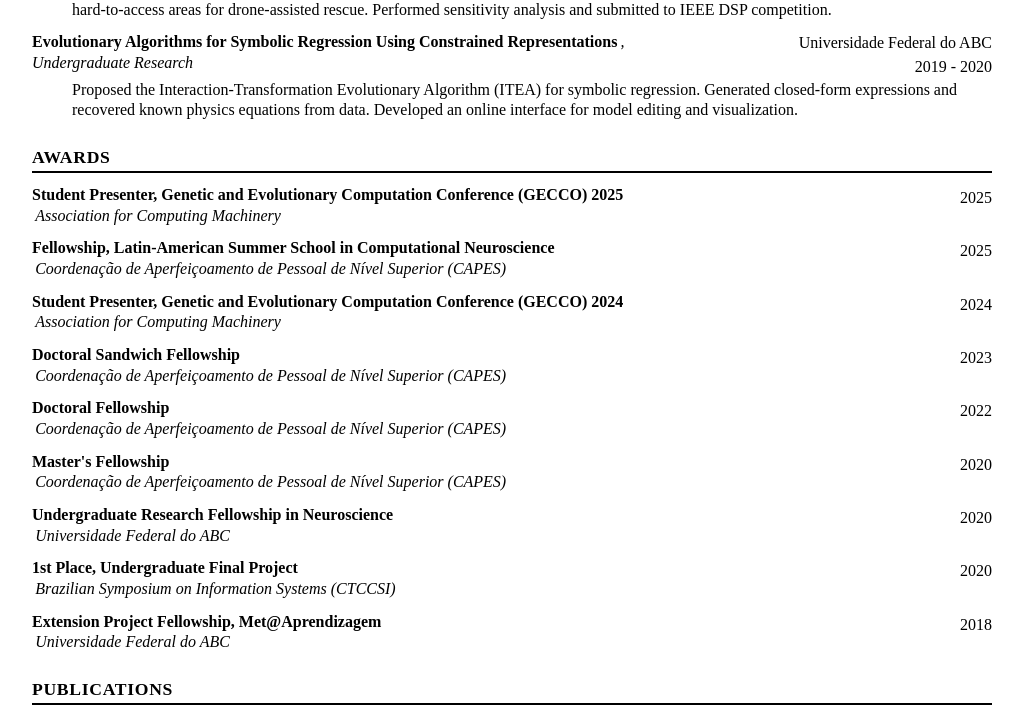
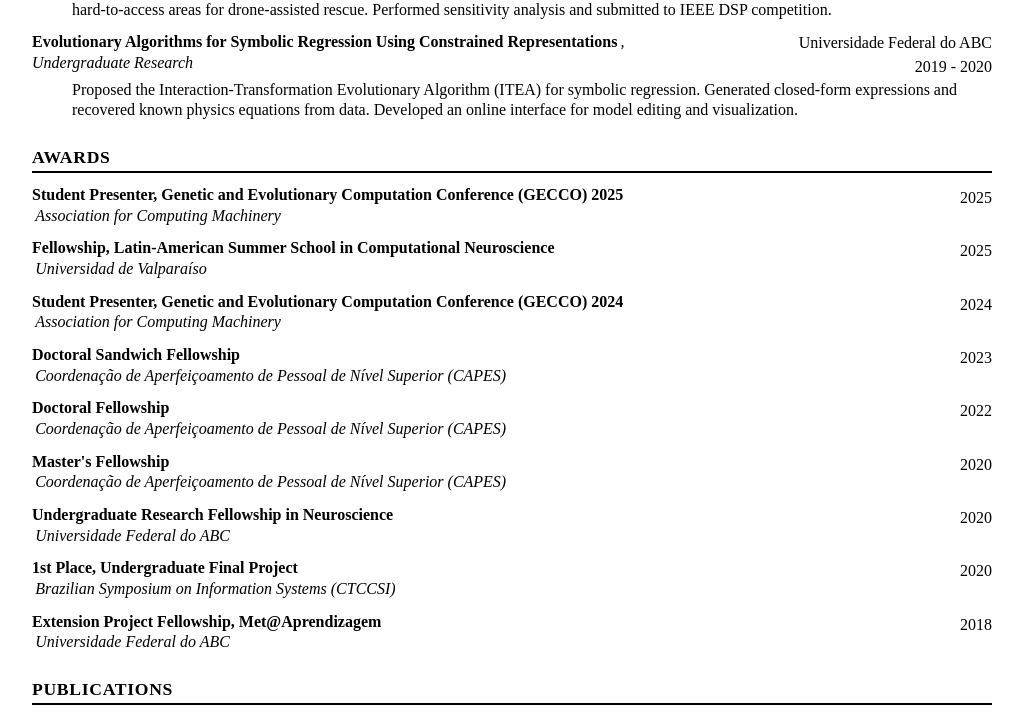
Before and after one commit to gAldeia/cv, a Jekyll site: the page built from docs/index.md, in a window 1280 px wide and 900 px high, scrolled down 3624 px, cut to the strip 0-713 px from the top of the window. Shown: the whole strip, without its empty margins (128-1151 px from the left). Built offline with Jekyll 4.4.1, drawn with Linux system fonts in a browser that asks for light colours.

Commit message:
Fixed wrong name in awards.yml

```diff
--- a/docs/_data/awards.yml
+++ b/docs/_data/awards.yml
@@ -3,7 +3,7 @@ entries:
     sub: "Association for Computing Machinery"
     dates: "2025"
   - title: "Fellowship, Latin-American Summer School in Computational Neuroscience"
-    sub: "Coordenação de Aperfeiçoamento de Pessoal de Nível Superior (CAPES)"
+    sub: "Universidad de Valparaíso"
     dates: "2025"
   - title: "Student Presenter, Genetic and Evolutionary Computation Conference (GECCO) 2024"
     sub: "Association for Computing Machinery"
```
